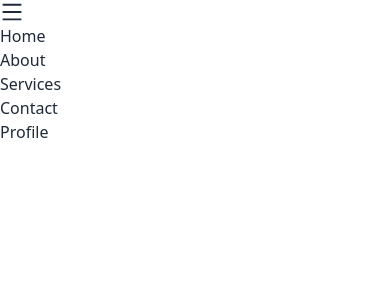
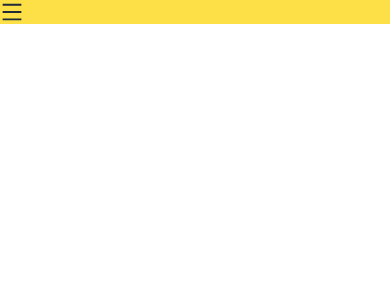
Before and after one commit to zobayerhb/res-tail-axios-rechart, a React (Vite) app: page / in a window 390 px wide. Shown: the top 300 px of the page. Built offline with nearby package versions, Linux system fonts and the light colour scheme.

Commit message:
toggle with navbar

```diff
--- a/src/components/Links/Links.jsx
+++ b/src/components/Links/Links.jsx
@@ -3,7 +3,7 @@ import PropTypes from "prop-types";
 const Links = ({route}) => {
     const {name, path} =route
     return (
-        <li>
+        <li className="px-5">
             <a href={path}>{name}</a>
         </li>
     );
--- a/src/components/NavBar/NavBar.jsx
+++ b/src/components/NavBar/NavBar.jsx
@@ -15,7 +15,10 @@ const NavBar = () => {
 
   return (
     <nav>
-      <div className="text-2xl md:hidden" onClick={() => setOpen(!open)}>
+      <div
+        className="text-2xl md:hidden bg-yellow-300"
+        onClick={() => setOpen(!open)}
+      >
         {open === true ? (
           <AiOutlineClose></AiOutlineClose>
         ) : (
@@ -23,7 +26,11 @@ const NavBar = () => {
         )}
       </div>
 
-      <ul className="md:flex gap-4">
+      <ul
+        className={`md:flex gap-4 bg-yellow-100 absolute md:static ${
+          open ? "top-6 left-0" : "-left-40"
+        } duration-1000`}
+      >
         {routes.map((route) => (
           <Links key={route.id} route={route}></Links>
         ))}
```
